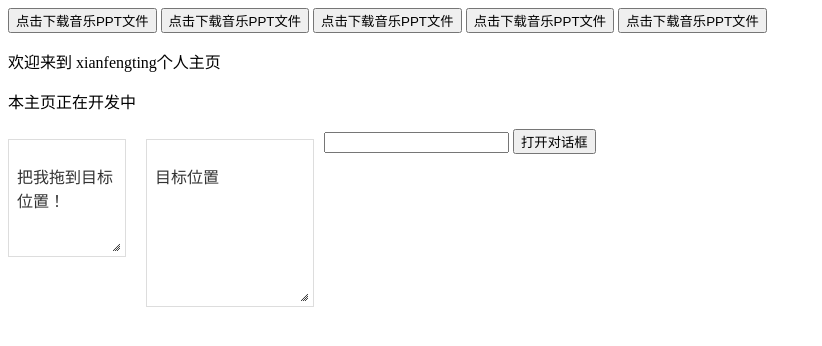
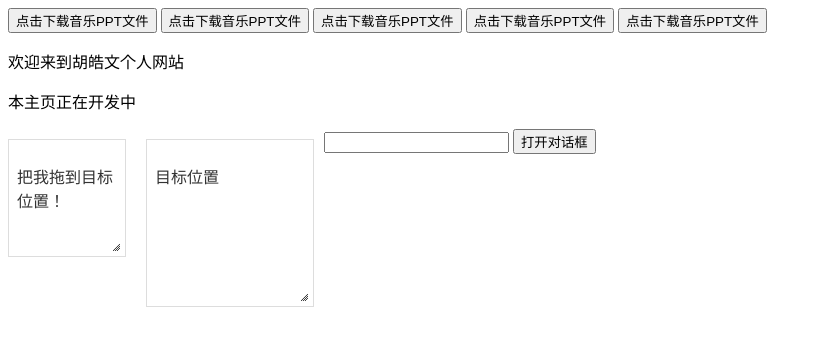
Before and after one commit to xianfengting/xianfengting.github.io.old, a plain HTML site: page index.html in a window 1280 px wide. Shown: the whole page, without its empty margins (0-822 px from the left). Drawn offline with nearby package versions, Linux system fonts and the light colour scheme.

Commit message:
上传项目文件

```diff
--- a/index.html
+++ b/index.html
@@ -2,7 +2,7 @@
 
 <html>
 	<head>
-		<title>xianfengting个人主页</title>
+		<title>胡皓文个人网站</title>
 
 	    <!-- API: jquery -->
 	    <script src="https://apps.bdimg.com/libs/jquery/2.1.4/jquery.min.js"></script>
@@ -61,7 +61,7 @@
 		<input id="openDialogButton" type="button" value="点击下载音乐PPT文件" onclick="validateOperationByActivationCode(function(){window.location='https://pan.baidu.com/s/1owJsiIlPJ_RJCWDwOdYwkg'})" />
 		<input id="openDialogButton" type="button" value="点击下载音乐PPT文件" onclick="validateOperationByActivationCode(function(){window.location='https://pan.baidu.com/s/1owJsiIlPJ_RJCWDwOdYwkg'})" />
 		<input id="openDialogButton" type="button" value="点击下载音乐PPT文件" onclick="validateOperationByActivationCode(function(){window.location='https://pan.baidu.com/s/1owJsiIlPJ_RJCWDwOdYwkg'})" />
-        <p>欢迎来到 xianfengting个人主页</p>
+        <p>欢迎来到胡皓文个人网站</p>
 		<p>本主页正在开发中</p>
 
 		<input type="text" name="date" id="date" />
```
